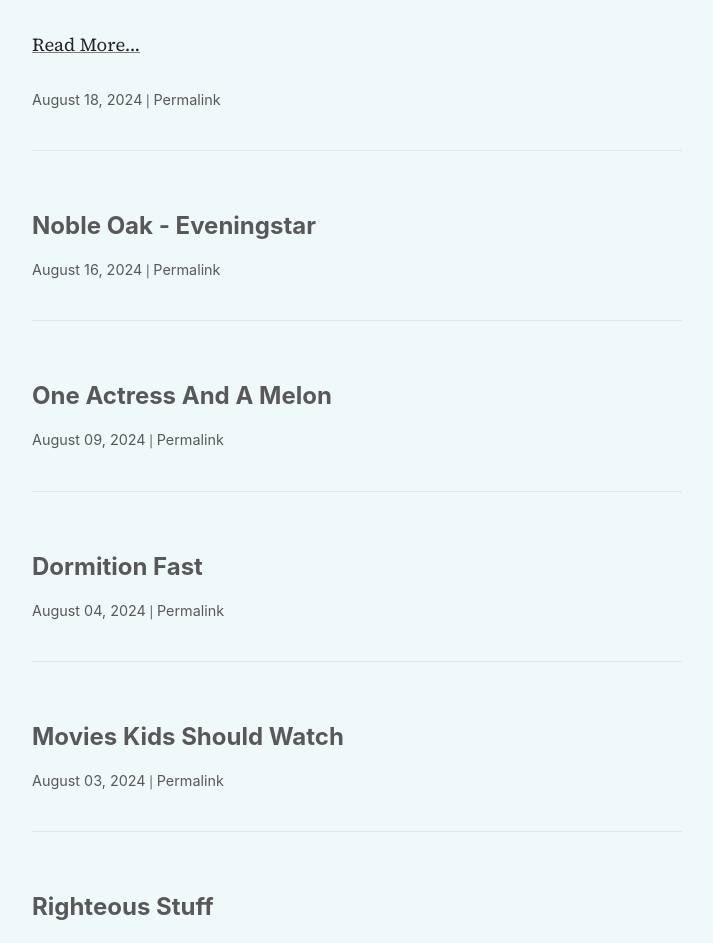
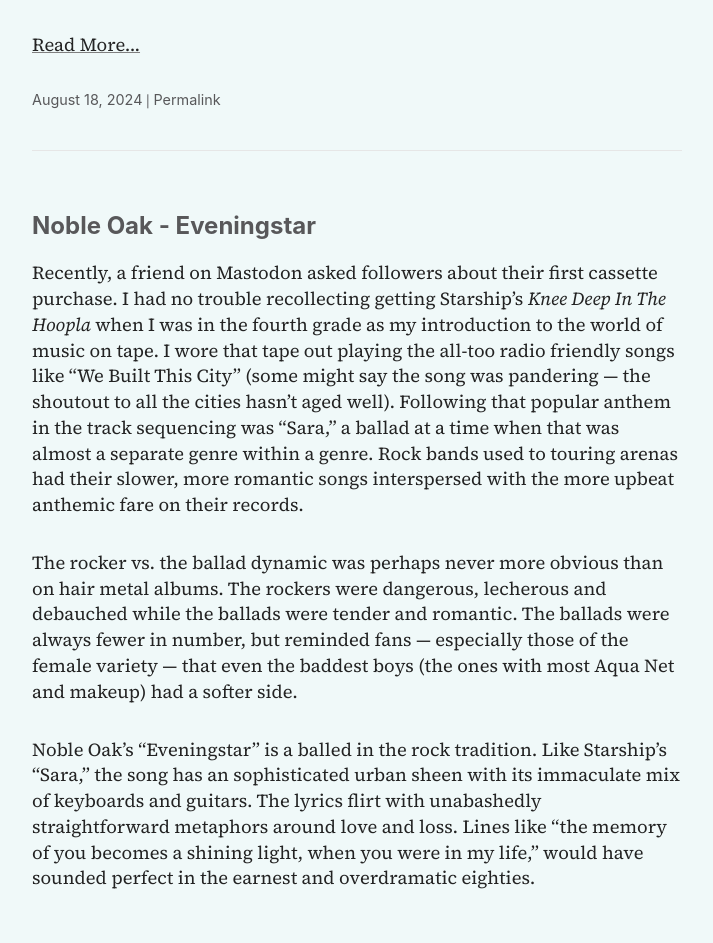
Before and after one commit to frostedechoes/canneddragons, a Jekyll site: the page built from index.md, in a window 1280 px wide and 1400 px high, scrolled down 548 px. Shown: the top 943 px of the window, without its empty margins (283-996 px from the left). Built offline with Jekyll 4.4.1, drawn with Linux system fonts in a browser that asks for light colours; nearby versions of some CDN libraries; some of the changed text lies outside the part shown.

Commit message:
Added YouTube embed capability

```diff
--- /dev/null
+++ b/_includes/youtubePlayer.html
@@ -0,0 +1,9 @@
+<div class="embed-container">
+    <iframe
+        src="https://www.youtube.com/embed/{{ include.id }}"
+        width="700"
+        height="480"
+        frameborder="0"
+        allowfullscreen="true">
+    </iframe>
+  </div>
--- a/_posts/2024-08-16-noble-oak-eveningstar.markdown
+++ b/_posts/2024-08-16-noble-oak-eveningstar.markdown
@@ -2,7 +2,18 @@
 layout: post
 title: Noble Oak - Eveningstar
 date: '2024-08-16 22:51:12'
+youtubeId: ZYRL4vHib4s
 tags:
 - noise
 - friday-night-video
 ---
+
+Recently, a friend on Mastodon asked followers about their first cassette purchase. I had no trouble recollecting getting Starship's *Knee Deep In The Hoopla* when I was in the fourth grade as my introduction to the world of music on tape. I wore that tape out playing the all-too radio friendly songs like "We Built This City" (some might say the song was pandering — the shoutout to all the cities hasn't aged well). Following that popular anthem in the track sequencing was "Sara," a ballad at a time when that was almost a separate genre within a genre. Rock bands used to touring arenas had their slower, more romantic songs interspersed with the more upbeat anthemic fare on their records.
+
+The rocker vs. the ballad dynamic was perhaps never more obvious than on hair metal albums. The rockers were dangerous, lecherous and debauched while the ballads were tender and romantic. The ballads were always fewer in number, but reminded fans — especially those of the female variety — that even the baddest boys (the ones with most Aqua Net and makeup) had a softer side.
+
+Noble Oak’s “Eveningstar” is a balled in the rock tradition. Like Starship’s “Sara,” the song has an sophisticated urban sheen with its immaculate mix of keyboards and guitars. The lyrics flirt with unabashedly straightforward metaphors around love and loss. Lines like “the memory of you becomes a shining light, when you were in my life,” would have sounded perfect in the earnest and overdramatic eighties.
+
+{% include youtubePlayer.html id=page.youtubeId %}
+
+Noble Oak - Eveningstar ([YouTube](https://youtu.be/ZYRL4vHib4s?si=CnfKobHXyALLRFy1))
```
